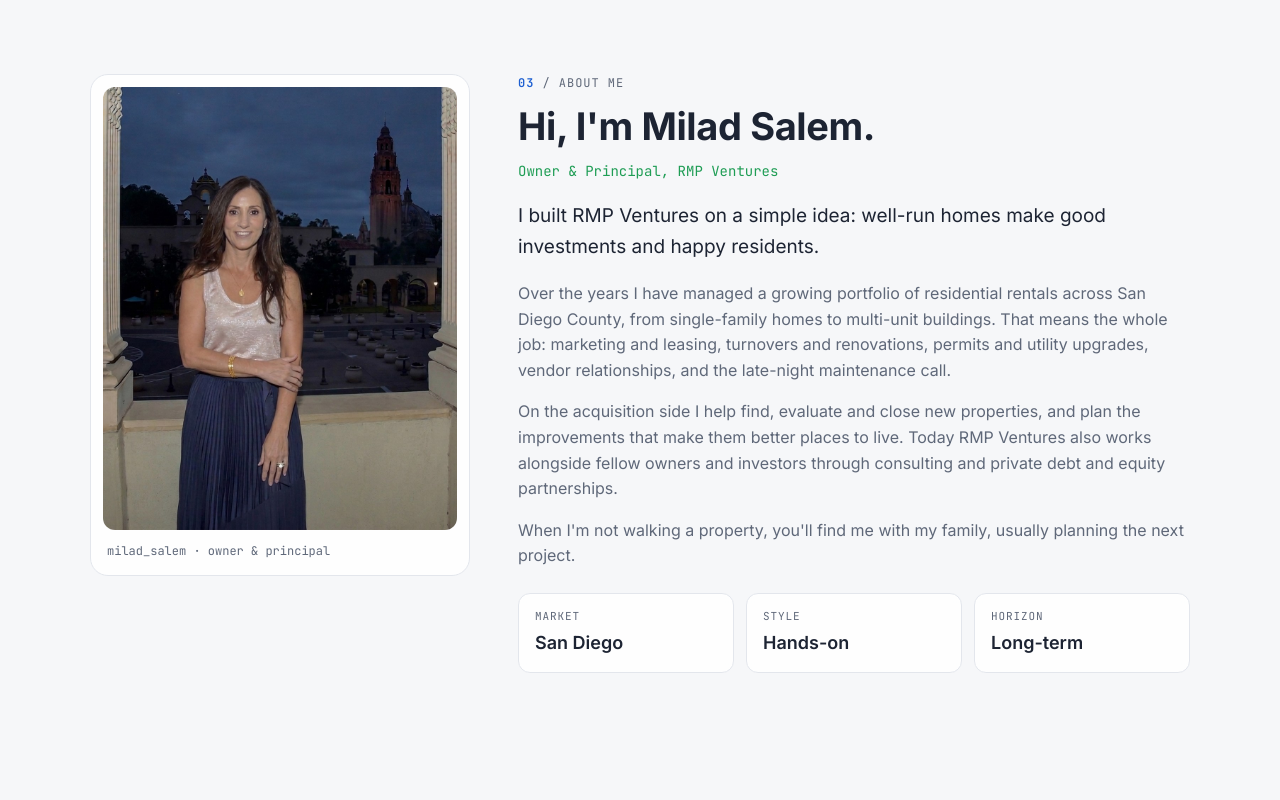
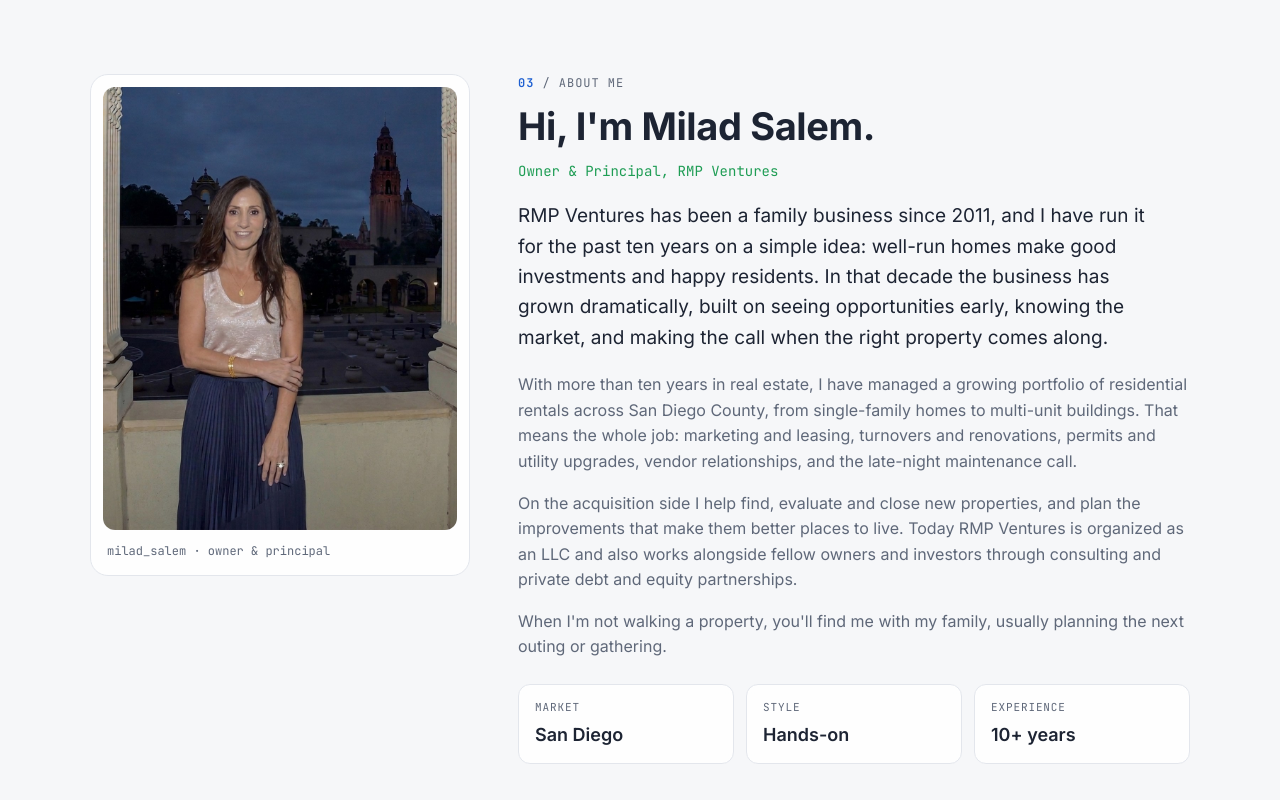
Before and after one commit to raysalem/rmpventures-site, a plain HTML site: page index.html in a window 1280 px wide. Shown: the part 1986-2786 px from the top of the page. Drawn offline with Linux system fonts and the light colour scheme.

Commit message:
About: company history since 2011, 10+ years, growth, family line
Co-Authored-By: Claude Opus 5.5 <noreply@anthropic.com>

```diff
--- a/index.html
+++ b/index.html
@@ -152,7 +152,7 @@ footer img{height:44px !important;width:auto}
 
 <main>
   <div class="wrap hero">
-    <div class="label"><b>&gt;</b> San Diego County · family owned · est. 2017</div>
+    <div class="label"><b>&gt;</b> San Diego County · family owned · since 2011</div>
     <h1>Real estate with <span class="hl">heart</span>, run like a well-oiled machine.</h1>
     <p class="lead">We buy, improve and personally manage homes across San Diego County, and partner with owners and investors who want the same care for theirs.</p>
     <div class="btns">
@@ -211,14 +211,14 @@ footer img{height:44px !important;width:auto}
         <div class="label"><b>03</b> / about me</div>
         <h2>Hi, I'm Milad Salem.</h2>
         <div class="role">Owner &amp; Principal, RMP Ventures</div>
-        <p class="lead">I built RMP Ventures on a simple idea: well-run homes make good investments and happy residents.</p>
-        <p>Over the years I have managed a growing portfolio of residential rentals across San Diego County, from single-family homes to multi-unit buildings. That means the whole job: marketing and leasing, turnovers and renovations, permits and utility upgrades, vendor relationships, and the late-night maintenance call.</p>
-        <p>On the acquisition side I help find, evaluate and close new properties, and plan the improvements that make them better places to live. Today RMP Ventures also works alongside fellow owners and investors through consulting and private debt and equity partnerships.</p>
-        <p>When I'm not walking a property, you'll find me with my family, usually planning the next project.</p>
+        <p class="lead">RMP Ventures has been a family business since 2011, and I have run it for the past ten years on a simple idea: well-run homes make good investments and happy residents. In that decade the business has grown dramatically, built on seeing opportunities early, knowing the market, and making the call when the right property comes along.</p>
+        <p>With more than ten years in real estate, I have managed a growing portfolio of residential rentals across San Diego County, from single-family homes to multi-unit buildings. That means the whole job: marketing and leasing, turnovers and renovations, permits and utility upgrades, vendor relationships, and the late-night maintenance call.</p>
+        <p>On the acquisition side I help find, evaluate and close new properties, and plan the improvements that make them better places to live. Today RMP Ventures is organized as an LLC and also works alongside fellow owners and investors through consulting and private debt and equity partnerships.</p>
+        <p>When I'm not walking a property, you'll find me with my family, usually planning the next outing or gathering.</p>
         <div class="stats">
           <div class="stat glass"><div class="k">market</div><div class="v">San Diego</div></div>
           <div class="stat glass"><div class="k">style</div><div class="v">Hands-on</div></div>
-          <div class="stat glass"><div class="k">horizon</div><div class="v">Long-term</div></div>
+          <div class="stat glass"><div class="k">experience</div><div class="v">10+ years</div></div>
         </div>
       </div>
     </div>
```
